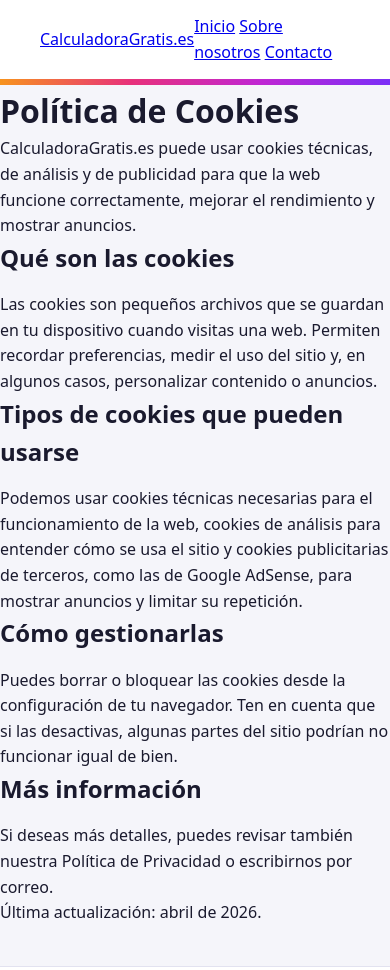
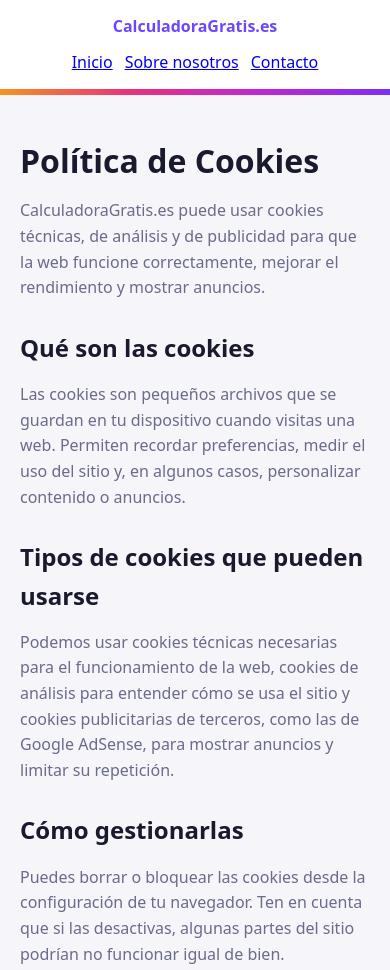
Before and after one commit to Gemtnf2026/calculadoragratis-es, a plain HTML site: page cookies.html in a window 390 px wide. Shown: the top 970 px of the page. Drawn offline with Linux system fonts and the light colour scheme.

Commit message:
Update style.css

```diff
--- a/style.css
+++ b/style.css
@@ -156,8 +156,8 @@ h2 {
 
 .footer-inner {
   max-width: 1100px;
-  margin: 0 auto;
-  padding: 0 20px !important;
+  margin: 0 auto !important;
+  padding: 0 40px !important;
 
   display: flex;
   justify-content: space-between;
@@ -282,3 +282,71 @@ button:hover {
   font-weight: 700;
   cursor: pointer;
 }
+
+/* ===== LOGO ===== */
+.logo {
+  text-decoration: none;
+  font-weight: 700;
+  color: var(--primary);
+  display: flex;
+  align-items: center;
+  gap: 6px;
+}
+
+.logo svg {
+  color: var(--primary);
+  stroke: var(--primary);
+}
+
+.logo:hover {
+  opacity: 0.8;
+}
+
+/* ===== MAIN (páginas interiores) ===== */
+main {
+  max-width: 1100px;
+  margin: 0 auto;
+  padding: 40px 20px;
+}
+
+main h1 {
+  font-size: 2rem;
+  font-weight: 800;
+  margin-bottom: 12px;
+}
+
+main h2 {
+  margin-top: 28px;
+}
+
+main p {
+  color: var(--muted);
+  margin-bottom: 8px;
+}
+
+/* ===== RESPONSIVE MÓVIL ===== */
+@media (max-width: 600px) {
+  .hero-top h1 {
+    font-size: 1.6rem;
+  }
+
+  .hero-top h1 svg {
+    width: 36px;
+    height: 36px;
+  }
+
+  .hdr {
+    flex-direction: column;
+    align-items: center;
+    text-align: center;
+    gap: 10px;
+    padding: 14px 20px;
+  }
+
+  .nav {
+    display: flex;
+    justify-content: center;
+    flex-wrap: wrap;
+    gap: 12px;
+  }
+}
```
